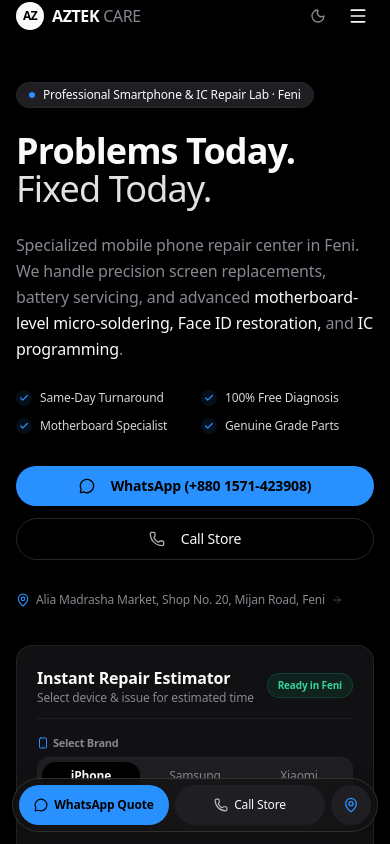
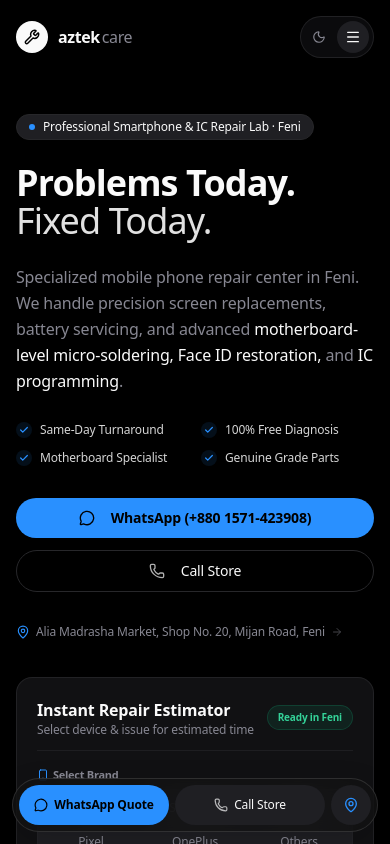
Before and after one commit to DevBillal/aztekcare.com, a React (Vite) app: page / in a window 390 px wide. Shown: the top 844 px of the page. Built offline with nearby package versions, Linux system fonts and the light colour scheme.

Commit message:
feat: redesign appbar to floating capsule pill navbar matching reference screenshot

```diff
--- a/src/components/Hero.tsx
+++ b/src/components/Hero.tsx
@@ -42,7 +42,7 @@ export default function Hero() {
   const waLink = `https://wa.me/8801571423908?text=${waMessage}`
 
   return (
-    <section id="home" className="relative pt-20 pb-12 sm:pt-24 sm:pb-16 lg:pt-28 lg:pb-20 overflow-hidden bg-background">
+    <section id="home" className="relative pt-28 pb-12 sm:pt-32 sm:pb-16 lg:pt-36 lg:pb-20 overflow-hidden bg-background">
       <div className="max-w-6xl mx-auto px-4 sm:px-6">
         <div className="grid lg:grid-cols-12 gap-8 lg:gap-12 items-center">
 
--- a/src/components/Navbar.tsx
+++ b/src/components/Navbar.tsx
@@ -1,7 +1,8 @@
 import { useState, useEffect } from "react"
-import { Menu, Moon, Sun, Phone, MessageCircle, ArrowRight, X } from "lucide-react"
+import { Menu, Moon, Sun, Phone, MessageCircle, X, Wrench, Smartphone, ArrowRight } from "lucide-react"
 import { useTheme } from "./ThemeProvider"
 import { Button } from "./ui/button"
+import { motion, AnimatePresence } from "framer-motion"
 
 export default function Navbar() {
   const [isScrolled, setIsScrolled] = useState(false)
@@ -11,10 +12,10 @@ export default function Navbar() {
 
   useEffect(() => {
     const handleScroll = () => {
-      setIsScrolled(window.scrollY > 15)
+      setIsScrolled(window.scrollY > 20)
 
       const sections = ["home", "services", "about", "process", "reviews", "social", "faq", "contact"]
-      const scrollPos = window.scrollY + 100
+      const scrollPos = window.scrollY + 120
 
       for (const section of sections) {
         const el = document.getElementById(section)
@@ -34,11 +35,11 @@ export default function Navbar() {
   }, [])
 
   const navLinks = [
+    { name: "Home", href: "#home", id: "home" },
     { name: "Services", href: "#services", id: "services" },
     { name: "About", href: "#about", id: "about" },
-    { name: "Process", href: "#process", id: "process" },
     { name: "Reviews", href: "#reviews", id: "reviews" },
-    { name: "Videos", href: "#social", id: "social" },
+    { name: "Media", href: "#social", id: "social" },
     { name: "FAQ", href: "#faq", id: "faq" },
     { name: "Contact", href: "#contact", id: "contact" },
   ]
@@ -58,30 +59,31 @@ export default function Navbar() {
 
   return (
     <>
-      <header
-        className={`fixed top-0 inset-x-0 z-50 transition-all duration-300 ${
-          isScrolled
-            ? "glass-apple border-b border-black/[0.08] dark:border-white/[0.08] shadow-[0_4px_20px_rgba(0,0,0,0.03)] dark:shadow-[0_4px_20px_rgba(0,0,0,0.4)]"
-            : "bg-background/80 dark:bg-black/60 backdrop-blur-md border-b border-transparent"
-        }`}
-      >
-        <div className="max-w-6xl mx-auto px-4 sm:px-6 h-13 sm:h-14 flex items-center justify-between">
-          {/* Apple Minimal Brand Logo */}
+      <header className="fixed top-0 inset-x-0 z-50 pointer-events-none transition-all duration-300">
+        <div className="max-w-7xl mx-auto px-4 sm:px-8 lg:px-12 pt-4 sm:pt-6 flex items-center justify-between">
+
+          {/* Left: Brand Icon Box + Typography (like screenshot 'itsNiloy') */}
+          <div className="pointer-events-auto">
             <a
               href="#home"
               onClick={(e) => handleNavClick(e, "#home")}
-            className="flex items-center gap-2 group cursor-pointer"
+              className="flex items-center gap-2.5 group cursor-pointer"
             >
-            <div className="w-7 h-7 rounded-lg bg-foreground text-background flex items-center justify-center font-black text-xs tracking-tighter transition-transform group-hover:scale-95">
-              AZ
+              {/* Minimalist Box Icon */}
+              <div className="w-8 h-8 rounded-lg bg-foreground text-background flex items-center justify-center font-bold text-xs shadow-sm transition-transform group-hover:scale-95">
+                <Wrench className="w-4 h-4 stroke-[2.2]" />
               </div>
+
+              {/* Clean Typography */}
               <span className="text-base sm:text-lg font-bold tracking-tight text-foreground">
-              AZTEK<span className="text-muted-foreground font-medium ml-1">CARE</span>
+                aztek<span className="text-muted-foreground font-light ml-0.5">care</span>
               </span>
             </a>
+          </div>
 
-          {/* Minimal Desktop Links */}
-          <nav className="hidden md:flex items-center gap-7">
+          {/* Right: Floating Capsule Navigation (Exactly like screenshot) */}
+          <div className="pointer-events-auto hidden md:flex items-center gap-2">
+            <nav className="p-1.5 rounded-full bg-card/80 dark:bg-card/70 backdrop-blur-xl border border-border/80 shadow-[0_8px_30px_rgba(0,0,0,0.06)] dark:shadow-[0_8px_30px_rgba(0,0,0,0.4)] flex items-center gap-1">
               {navLinks.map((link) => {
                 const isActive = activeSection === link.id
                 return (
@@ -89,92 +91,111 @@ export default function Navbar() {
                     key={link.name}
                     href={link.href}
                     onClick={(e) => handleNavClick(e, link.href)}
-                  className={`text-[13px] tracking-tight transition-colors cursor-pointer ${
+                    className={`relative text-xs font-medium px-4 py-1.5 rounded-full transition-all duration-200 cursor-pointer select-none ${
                       isActive
                         ? "text-foreground font-semibold"
                         : "text-muted-foreground hover:text-foreground"
                     }`}
                   >
-                  {link.name}
+                    {isActive && (
+                      <motion.div
+                        layoutId="activeNavPill"
+                        transition={{ type: "spring", stiffness: 380, damping: 30 }}
+                        className="absolute inset-0 rounded-full bg-secondary dark:bg-muted/80 border border-border/80 shadow-xs"
+                      />
+                    )}
+                    <span className="relative z-10">{link.name}</span>
                   </a>
                 )
               })}
             </nav>
 
-          {/* Header Action Buttons */}
-          <div className="flex items-center gap-2 sm:gap-3">
-            {/* Minimal Theme Switcher */}
+            {/* Theme Toggle Pill */}
+            <div className="p-1.5 rounded-full bg-card/80 dark:bg-card/70 backdrop-blur-xl border border-border/80 shadow-[0_8px_30px_rgba(0,0,0,0.06)] dark:shadow-[0_8px_30px_rgba(0,0,0,0.4)] flex items-center">
               <button
                 onClick={() => setTheme(theme === "light" ? "dark" : "light")}
                 aria-label="Toggle theme"
-              className="w-8 h-8 rounded-full flex items-center justify-center text-muted-foreground hover:text-foreground hover:bg-muted/80 transition-colors"
+                className="w-7 h-7 rounded-full flex items-center justify-center text-muted-foreground hover:text-foreground transition-colors cursor-pointer"
               >
-              <Sun className="h-4 w-4 rotate-0 scale-100 transition-all dark:-rotate-90 dark:scale-0" />
-              <Moon className="absolute h-4 w-4 rotate-90 scale-0 transition-all dark:rotate-0 dark:scale-100" />
+                <Sun className="h-3.5 w-3.5 rotate-0 scale-100 transition-all dark:-rotate-90 dark:scale-0" />
+                <Moon className="absolute h-3.5 w-3.5 rotate-90 scale-0 transition-all dark:rotate-0 dark:scale-100" />
               </button>
+            </div>
 
-            {/* Quick Call Button */}
-            <a href="tel:+8801571423908" className="hidden sm:inline-flex">
-              <Button
-                variant="ghost"
-                size="sm"
-                className="text-xs font-medium h-8 px-3 text-muted-foreground hover:text-foreground rounded-full"
-              >
-                <Phone className="h-3.5 w-3.5 mr-1.5 opacity-70" />
-                <span>Call Us</span>
-              </Button>
-            </a>
-
-            {/* Primary Apple-style Pill CTA */}
+            {/* Direct WhatsApp Pill CTA */}
             <a
               href="https://wa.me/8801571423908"
               target="_blank"
               rel="noopener noreferrer"
-              className="hidden sm:inline-flex"
+              className="inline-flex"
             >
               <Button
                 size="sm"
-                className="bg-primary hover:bg-primary/90 text-primary-foreground font-medium text-xs h-8 px-3.5 rounded-full shadow-sm transition-all hover:scale-[1.02]"
+                className="bg-foreground text-background hover:bg-foreground/90 font-medium text-xs h-9 px-4 rounded-full shadow-sm transition-all hover:scale-[1.02]"
               >
-                <MessageCircle className="h-3.5 w-3.5 mr-1.5" />
+                <MessageCircle className="h-3.5 w-3.5 mr-1.5 text-primary" />
                 <span>Get Quote</span>
               </Button>
             </a>
+          </div>
 
-            {/* Mobile Hamburger Button */}
+          {/* Mobile Actions Capsule */}
+          <div className="pointer-events-auto flex md:hidden items-center gap-1.5">
+            <div className="p-1 rounded-full bg-card/80 dark:bg-card/70 backdrop-blur-xl border border-border/80 shadow-sm flex items-center gap-1">
+              <button
+                onClick={() => setTheme(theme === "light" ? "dark" : "light")}
+                aria-label="Toggle theme"
+                className="w-7 h-7 rounded-full flex items-center justify-center text-muted-foreground hover:text-foreground transition-colors cursor-pointer"
+              >
+                <Sun className="h-3.5 w-3.5 rotate-0 scale-100 transition-all dark:-rotate-90 dark:scale-0" />
+                <Moon className="absolute h-3.5 w-3.5 rotate-90 scale-0 transition-all dark:rotate-0 dark:scale-100" />
+              </button>
+
               <button
                 onClick={() => setIsMobileOpen(!isMobileOpen)}
-              className="md:hidden w-8 h-8 rounded-full flex items-center justify-center text-foreground hover:bg-muted/80 transition-colors"
+                className="w-8 h-8 rounded-full bg-secondary flex items-center justify-center text-foreground hover:bg-secondary/80 transition-colors cursor-pointer"
                 aria-label="Toggle menu"
               >
-              {isMobileOpen ? <X className="h-5 w-5" /> : <Menu className="h-5 w-5" />}
+                {isMobileOpen ? <X className="h-4 w-4" /> : <Menu className="h-4 w-4" />}
               </button>
             </div>
           </div>
+
+        </div>
       </header>
 
-      {/* Fullscreen Apple-style Mobile Menu Overlay */}
+      {/* Floating Minimal Mobile Drawer */}
+      <AnimatePresence>
         {isMobileOpen && (
-        <div className="fixed inset-0 z-40 md:hidden pt-16 bg-background/95 backdrop-blur-2xl flex flex-col justify-between px-6 pb-8 transition-all animate-in fade-in duration-200">
-          <nav className="flex flex-col gap-1 pt-4">
-            {navLinks.map((link) => (
+          <motion.div
+            initial={{ opacity: 0, y: -10 }}
+            animate={{ opacity: 1, y: 0 }}
+            exit={{ opacity: 0, y: -10 }}
+            transition={{ duration: 0.2 }}
+            className="fixed top-20 inset-x-4 z-40 md:hidden bg-card/95 dark:bg-card/90 backdrop-blur-2xl border border-border/80 rounded-3xl p-5 shadow-[0_20px_50px_rgba(0,0,0,0.2)] dark:shadow-[0_20px_50px_rgba(0,0,0,0.6)] flex flex-col gap-3"
+          >
+            <nav className="flex flex-col gap-1">
+              {navLinks.map((link) => {
+                const isActive = activeSection === link.id
+                return (
                   <a
                     key={link.name}
                     href={link.href}
                     onClick={(e) => handleNavClick(e, link.href)}
-                className={`py-3 text-xl font-medium tracking-tight border-b border-border/40 flex items-center justify-between ${
-                  activeSection === link.id
-                    ? "text-foreground font-bold"
-                    : "text-muted-foreground hover:text-foreground"
+                    className={`py-2.5 px-4 rounded-xl text-sm font-medium transition-colors flex items-center justify-between ${
+                      isActive
+                        ? "bg-secondary text-foreground font-bold"
+                        : "text-muted-foreground hover:text-foreground hover:bg-secondary/50"
                     }`}
                   >
                     <span>{link.name}</span>
-                <ArrowRight className="w-4 h-4 opacity-40" />
+                    <ArrowRight className="w-3.5 h-3.5 opacity-40" />
                   </a>
-            ))}
+                )
+              })}
             </nav>
 
-          <div className="space-y-3 pt-6">
+            <div className="pt-3 border-t border-border/60 flex flex-col gap-2">
               <a
                 href="https://wa.me/8801571423908"
                 target="_blank"
@@ -182,8 +203,8 @@ export default function Navbar() {
                 onClick={() => setIsMobileOpen(false)}
                 className="block"
               >
-              <Button className="w-full bg-primary hover:bg-primary/90 text-primary-foreground font-semibold h-12 rounded-2xl text-sm shadow-sm">
-                <MessageCircle className="w-4 h-4 mr-2" />
+                <Button className="w-full bg-foreground text-background hover:bg-foreground/90 font-semibold h-11 rounded-xl text-xs shadow-xs">
+                  <MessageCircle className="w-3.5 h-3.5 mr-2 text-primary" />
                   <span>Instant WhatsApp Quote</span>
                 </Button>
               </a>
@@ -191,15 +212,16 @@ export default function Navbar() {
               <a href="tel:+8801571423908" onClick={() => setIsMobileOpen(false)} className="block">
                 <Button
                   variant="outline"
-                className="w-full border-border text-foreground font-medium h-12 rounded-2xl text-sm"
+                  className="w-full border-border/80 text-foreground font-medium h-11 rounded-xl text-xs"
                 >
-                <Phone className="w-4 h-4 mr-2" />
+                  <Phone className="w-3.5 h-3.5 mr-2 opacity-70" />
                   <span>Call +880 1571-423908</span>
                 </Button>
               </a>
             </div>
-        </div>
+          </motion.div>
         )}
+      </AnimatePresence>
     </>
   )
 }
```
Lines whose indentation alone changed are shown as unchanged.
